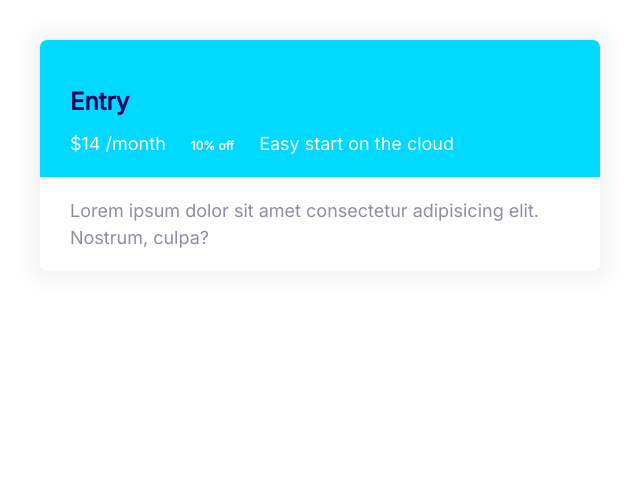
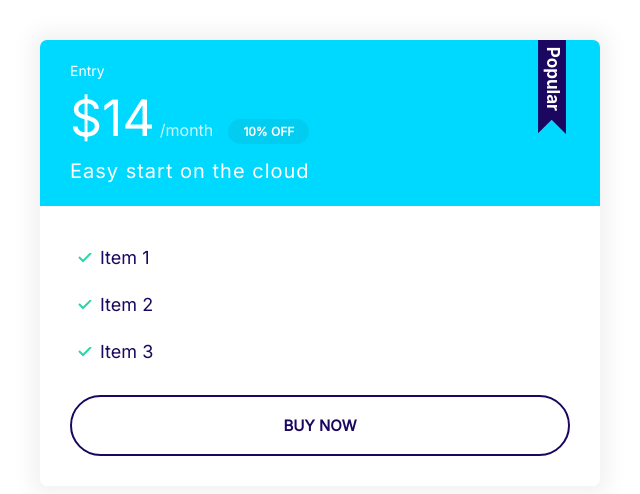
Before and after one commit to thierrydhuot/Cloud-Hosting, a plain HTML site: page index.html in a window 1280 px wide. Shown: the whole page, without its empty margins (0-640 px from the left). Drawn offline with Linux system fonts and the light colour scheme.

Commit message:
Define the plans component.

```diff
--- a/css/styles.css
+++ b/css/styles.css
@@ -113,6 +113,7 @@ a{
 
 .badge--small{
     font-size: 1.6rem;
+    padding: 0.5rem 1.5rem;
 }
 
 @media screen and (min-width: 1024px){
@@ -298,3 +299,65 @@ a{
     background: var(--colour-secondary);
     color: #fff;
 }
+
+.card--secondary .badge--secondary{
+    background: #02cdf1;
+}
+
+/* Plans */
+
+.plan__name{
+    color: #fff;
+    margin: 0;
+    font-weight: 500;
+    font-size: 2.4rem;
+}
+
+.plan__price{
+    font-size: 6rem;
+}
+
+.plan__billing-cycle{
+    font-size: 2.4rem;
+    font-weight: 300;
+    opacity: 0.8;
+    margin-right: 1rem;
+}
+
+.plan__description{
+    font-size: 2rem;
+    font-weight: 300;
+    letter-spacing: 1px;
+    display: block;
+}
+
+.plan .list__item{
+    margin-bottom: 2rem;
+}
+
+.plan--popular .card__header{
+    position: relative;
+}
+
+.plan--popular .card__header::before{
+    content: url(../images/popular.svg);
+    width: 40px;
+    display: inline-block;
+    position: absolute;
+    top: -6px;
+    right: 5%;
+}
+
+@media screen and (min-width: 1024px){
+    .plan__name{
+        font-size: 1.4rem;
+    }
+
+    .plan__price{
+        font-size: 5rem;
+    }
+
+    .plan__billing-cycle{
+        font-size: 1.6rem;
+    }
+}
--- a/index.html
+++ b/index.html
@@ -15,18 +15,22 @@
   </head>
   <body>
     <div style="width: 50%; padding: 4rem">
-      <div class="plan">
+      <div class="plan plan--popular">
         <div class="card card--secondary">
           <header class="card__header">
             <h3 class="plan__name">Entry</h3>
             <span class="plan__price">$14</span>
             <span class="plan__billing-cycle">/month</span>
-            <span class="badge badge--secondary badge--small">10% off</span>
+            <span class="badge badge--secondary badge--small">10% OFF</span>
             <span class="plan__description">Easy start on the cloud</span>
           </header>
           <div class="card__body">
-            Lorem ipsum dolor sit amet consectetur adipisicing elit. Nostrum,
-            culpa?
+            <ul class="list list--tick">
+              <li class="list__item">Item 1</li>
+              <li class="list__item">Item 2</li>
+              <li class="list__item">Item 3</li>
+            </ul>
+            <button class="btn btn--outline btn--block">Buy Now</button>
           </div>
         </div>
       </div>
```
Also changed, not shown: images/popular.svg (added).
